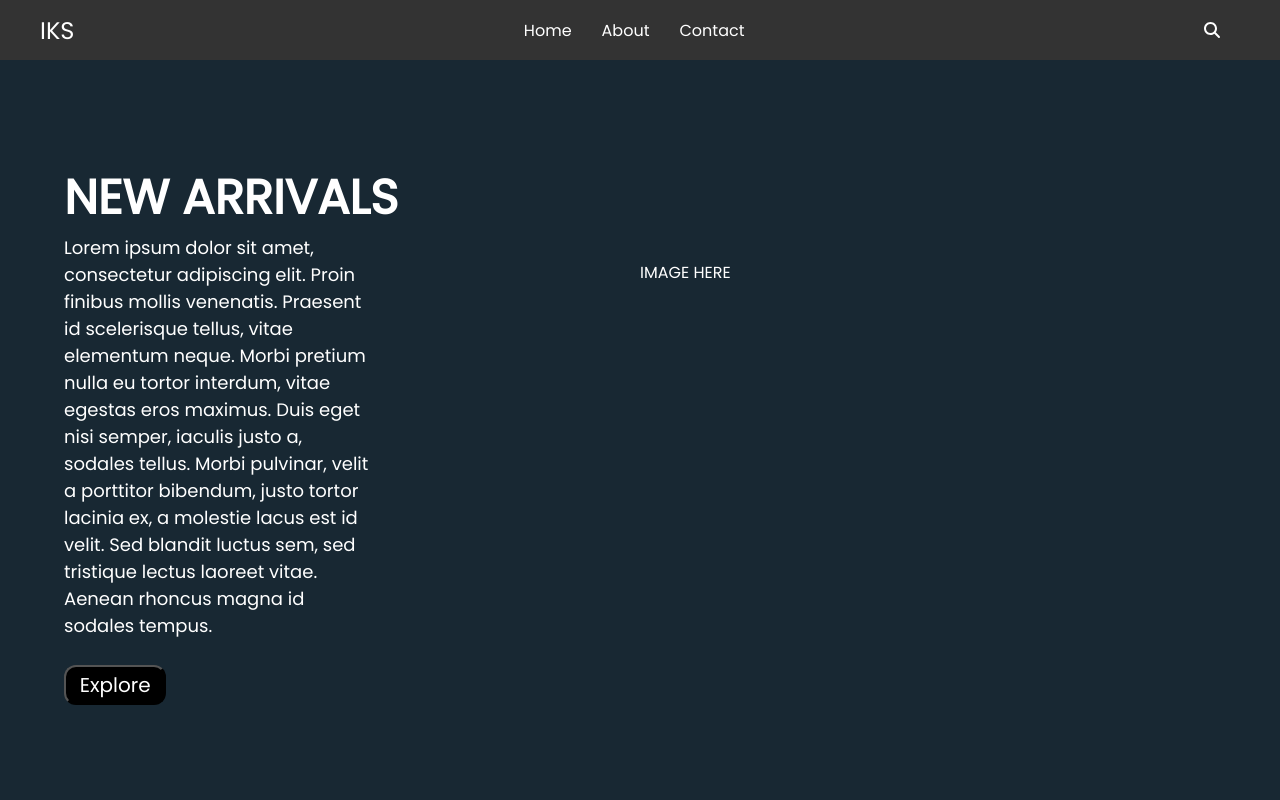
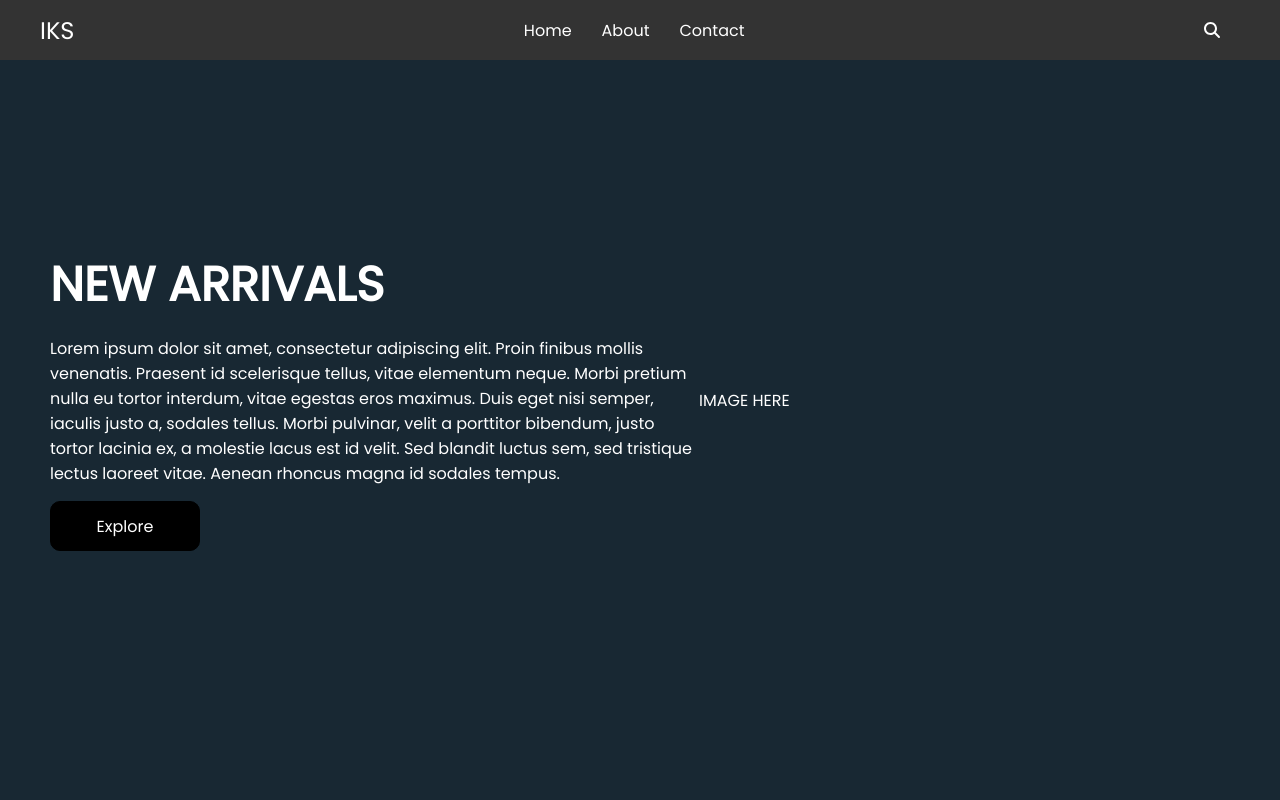
Before and after one commit to IN-Accurate/IKS-INT-Products, a React (Create React App) app in the folder iks-product-showcase/: page / in a window 1280 px wide. Shown: the top 800 px of the page. Built offline with nearby package versions, Linux system fonts and the light colour scheme.

Commit message:
refactor: home

```diff
--- a/iks-product-showcase/src/components/Home/Home.css
+++ b/iks-product-showcase/src/components/Home/Home.css
@@ -1,61 +1,69 @@
-.home-container{
-    background-color:rgb(24,40,51);
+.home-container {
+  padding-inline: 50px;
+  align-items: center;
+  padding-block: 50px;
+  background-color: rgb(24, 40, 51);
   color: white;
   display: flex;
   flex-direction: row;
-    margin-top: 60px;
+  height: 100vh;
 }
-.header-text{
-    font-size:48px;
+.header-text {
+  font-size: 48px;
   font-weight: bold;
 }
-.leftside{
-    padding-top: 200px;
+.leftside {
+  row-gap: 15px;
   display: flex;
   flex-direction: column;
   align-items: flex-start;
   justify-content: left;
-    padding-left:5%;
-    padding-right:5%;
-    padding-top: 8%;
-    width: 50%;
-    height: 100vh;
+  width: 55%;
 }
 
-.rightside{
-
-    padding-top: 200px;
+.rightside {
+  display: flex;
+  flex-direction: column;
+  align-items: flex-start;
+  justify-content: left;
 }
 
-.home-content{
-    width:60%;
-    font-size: 18px;
+.home-content {
+  font-size: 16px;
 }
 
-.explore-btn{
-    border-radius: 12px;
-    font-size: 20px;
-    width:20%;
-    height: 40px;
-    background-color:black;
-    color:white;
-    margin-top:5%;
-    -webkit-border-radius: 12px;
-    -moz-border-radius: 12px;
-    -ms-border-radius: 12px;
-    -o-border-radius: 12px;
+.explore-btn {
+  cursor: pointer;
+  border-radius: 10px;
+  font-size: 16px;
+  width: 150px;
+  height: 50px;
+  background-color: black;
+  border: 1px solid black;
+  color: white;
+  transition: all 0.3s ease-out;
+  -webkit-border-radius: 10px;
+  -moz-border-radius: 10px;
+  -ms-border-radius: 10px;
+  -o-border-radius: 10px;
 }
-.explore-btn:hover{
-    background-color:white;
-    color:black;
-    transition-duration: 0.8s;
+.explore-btn:hover {
+  background-color: white;
+  color: black;
 }
 
-
-@media (min-width: 601px) and (max-width: 900px) {
-
-.header-text{
-    font-size:30px;
+@media (max-width: 900px) {
+  .header-text {
+    font-size: 30px;
     font-weight: bold;
   }
+  .home-container {
+    padding-inline: 20px;
+    min-height: 100vh;
+    height: auto;
+    flex-direction: column-reverse;
   }
+  .leftside {
+    width: 100%;
+  }
+}
--- a/iks-product-showcase/src/components/Home/Home.js
+++ b/iks-product-showcase/src/components/Home/Home.js
@@ -5,12 +5,11 @@ function Home() {
   const scrollToProduct = () => {
     const element = document.getElementById("product-container");
 
-      scroll.scrollTo(element.offsetTop);
-
+    scroll.scrollTo(element.offsetTop);
   };
 
   return (
-     <div className="home-container" id="home-container">
+    <div className="home-container" id="home-container">
       <div className="leftside">
         <div className="header-text">NEW ARRIVALS</div>
         <div className="home-content">
```
Also changed, not shown: iks-product-showcase/src/App.js (+11 -11 lines). Lines whose indentation alone changed are shown as unchanged.
